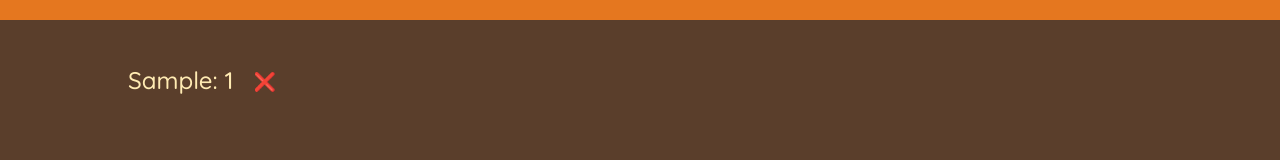
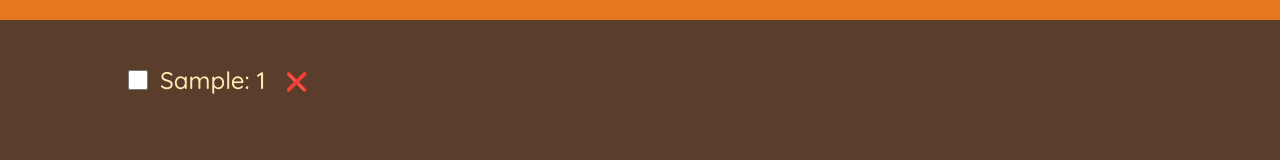
Before and after one commit to Kavin-crew/react-course-exercises, a React (Create React App) app in the folder 05-travel-list/: page / in a window 1280 px wide. Both pictures are taken after typing "Sample" into the empty fields and a click on the button "ADD". Shown: the part 257-417 px from the top of the page. Built offline with nearby package versions, Linux system fonts and the light colour scheme; the HTML template or start-up script is replaced by a standard one.

Commit message:
toggle items

```diff
--- a/05-travel-list/src/App.js
+++ b/05-travel-list/src/App.js
@@ -18,11 +18,23 @@ export default function App() {
     setItems(items => items.filter(item => item.id !== id));
   }
 
+  function handleToggleItem(id) {
+    setItems(sampleItems =>
+      sampleItems.map(item =>
+        item.id === id ? { ...item, packed: !item.packed } : item
+      )
+    );
+  }
+
   return (
     <div className="app">
       <Logo />
       <Form onAddItems={handleAddItems} />
-      <PackingList items={items} onDeleteItem={handleDeleteItem} />
+      <PackingList
+        items={items}
+        onDeleteItem={handleDeleteItem}
+        onToggleItem={handleToggleItem}
+      />
       <Stats />
     </div>
   );
@@ -77,21 +89,31 @@ function Form({ onAddItems }) {
   );
 }
 
-function PackingList({ items, onDeleteItem }) {
+function PackingList({ items, onDeleteItem, onToggleItem }) {
   return (
     <div className="list">
       <ul>
         {items.map(item => (
-          <Item item={item} key={item.id} onDeleteItem={onDeleteItem} />
+          <Item
+            item={item}
+            key={item.id}
+            onDeleteItem={onDeleteItem}
+            onToggleItem={onToggleItem}
+          />
         ))}
       </ul>
     </div>
   );
 }
 
-function Item({ item, onDeleteItem }) {
+function Item({ item, onDeleteItem, onToggleItem }) {
   return (
     <li>
+      <input
+        type="checkbox"
+        value={item.packed}
+        onChange={() => onToggleItem(item.id)}
+      />
       <span style={item.packed ? { textDecoration: 'line-through' } : {}}>
         {item.description}: {item.quantity}
       </span>
```
